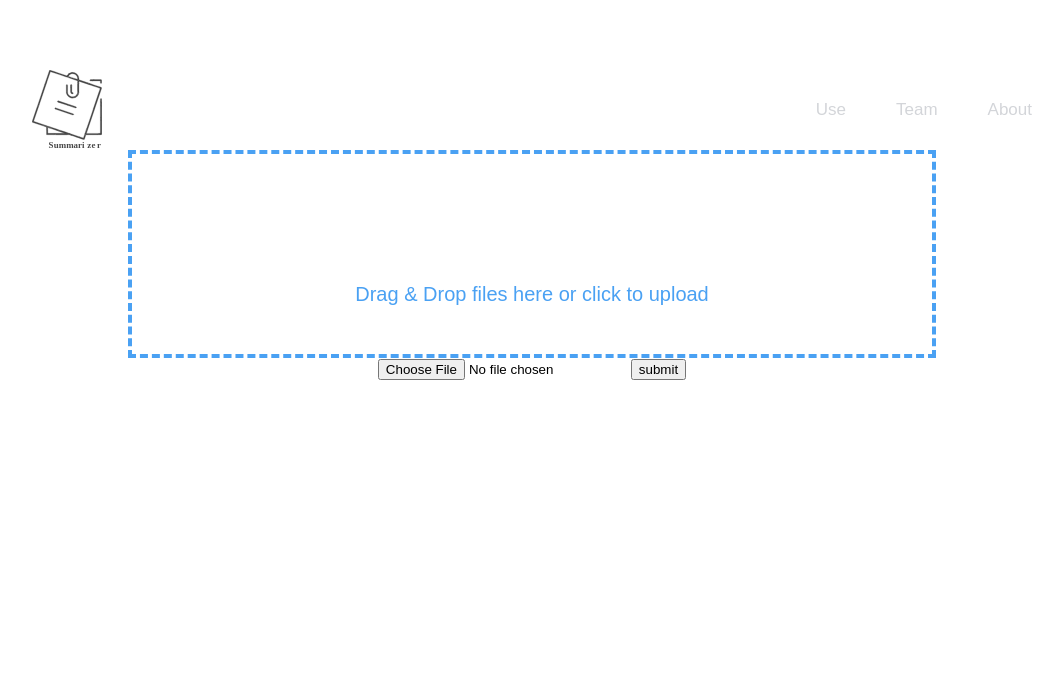
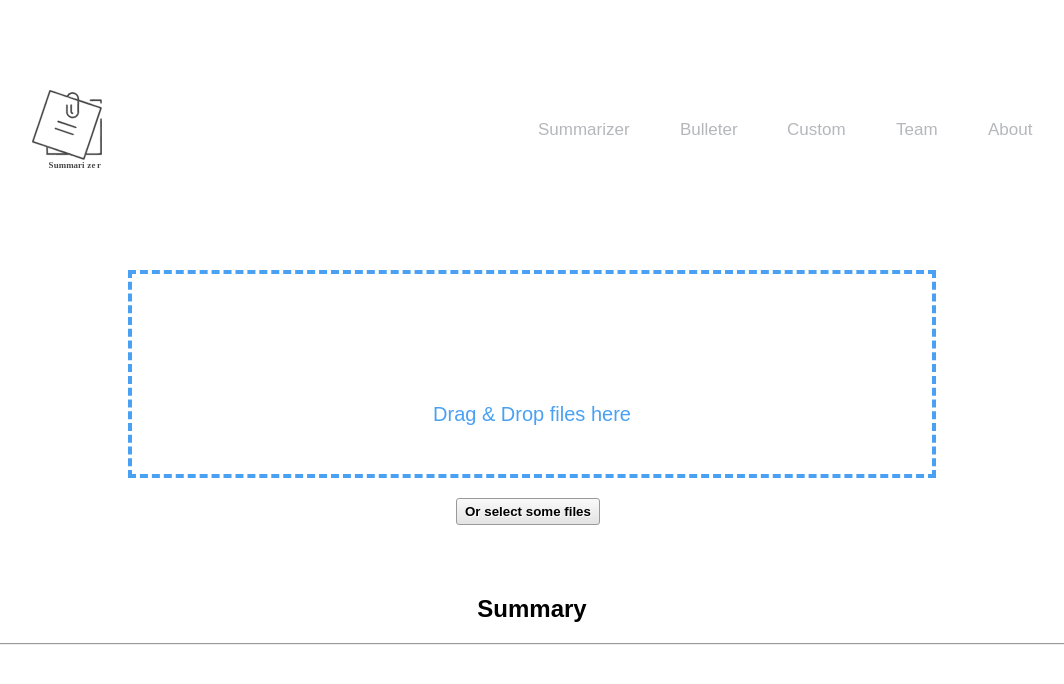
Before and after one commit to lio2011/summarizer-, a React (Create React App) app: page / in a window 1280 px wide. Shown: the top 684 px of the page, without its empty margins (108-1172 px from the left). Built offline with nearby package versions, Linux system fonts and the light colour scheme.

Commit message:
add/animation

```diff
--- a/package.json
+++ b/package.json
@@ -10,6 +10,7 @@
     "lottie-react": "^2.1.0",
     "react": "^17.0.2",
     "react-dom": "^17.0.2",
+    "react-reveal": "^1.2.2",
     "react-router-dom": "^6.0.2",
     "react-scripts": "4.0.3",
     "web-vitals": "^1.0.1"
--- a/src/App.css
+++ b/src/App.css
@@ -2,7 +2,7 @@
   text-align: center;
 }
 
-@import url('https://fonts.googleapis.com/css2?family=Karla:wght@700&display=swap');
+@import url('https://fonts.googleapis.com/css2?family=Karla:wght@400;700&display=swap');
 .App-logo {
   height: 40vmin;
   pointer-events: none;
--- a/src/components/Dropbox.css
+++ b/src/components/Dropbox.css
@@ -1,5 +1,6 @@
 .container {
     /* transform: translateY(-100%); */
+    margin-top: 100px;
 }
 
 .container p {
@@ -15,6 +16,12 @@
     width: 800px;
     height: 200px;
     border: 4px dashed #4aa1f3;
+    transition: 500ms;
+}
+
+.drop-container:hover{
+    opacity: 0.6;
+    transition: 500ms;
 }
 
 .upload-icon {
--- a/src/components/Dropbox.js
+++ b/src/components/Dropbox.js
@@ -17,7 +17,7 @@ const Dropbox = ({submit}) => {
     e.preventDefault();
     const files = e.dataTransfer.files;
     console.log(files[0]);
-    submit()
+    submit(files[0])
   };
 
 
@@ -32,7 +32,7 @@ const Dropbox = ({submit}) => {
       >
         <div className="drop-message">
           <div className="upload-icon"></div>
-          Drag & Drop files here or click to upload
+          Drag & Drop files here
         </div>
       </div>
     </div>
--- a/src/components/Form.css
+++ b/src/components/Form.css
@@ -0,0 +1,48 @@
+.output {
+  margin: auto;
+  padding: 0 50px;
+  margin-top: 70px;
+  font-family: "Karla", sans-serif;
+  font-weight: 400;
+  /* border: solid 1px black; */
+}
+
+.custom-file-input {
+  color: transparent;
+  /* margin: auto; */
+  position: relative;
+  left: 50px;
+
+}
+.custom-file-input::-webkit-file-upload-button {
+  visibility: hidden;
+}
+.custom-file-input::before {
+  content: "Or select some files";
+  color: black;
+  display: inline-block;
+  background: -webkit-linear-gradient(top, #f9f9f9, #e3e3e3);
+  border: 1px solid #999;
+  border-radius: 3px;
+  padding: 5px 8px;
+  outline: none;
+  white-space: nowrap;
+  -webkit-user-select: none;
+  cursor: pointer;
+  text-shadow: 1px 1px #fff;
+  font-weight: 700;
+  font-size: 10pt;
+}
+.custom-file-input:hover::before {
+  border-color: black;
+}
+.custom-file-input:active {
+  outline: 0;
+}
+.custom-file-input:active::before {
+  background: -webkit-linear-gradient(top, #e3e3e3, #f9f9f9);
+}
+
+body {
+  padding: 20px;
+}
--- a/src/components/Form.js
+++ b/src/components/Form.js
@@ -1,24 +1,27 @@
 import React, { useState, useEffect } from "react";
 import Loading from "../animation/Loading";
-import DropZone from "../components/Dropbox"
+import DropZone from "../components/Dropbox";
 import axios from "axios";
+import "./Form.css";
+import Fade from "react-reveal/Zoom";
+
 const Form = () => {
   const [file, setFile] = useState();
-  const [text, setText] = useState("");
+  const [text, setText] = useState(``);
   const [open, setOpen] = useState(false);
 
   useEffect(() => {
     console.log(file);
   }, [file]);
 
-  const api = "http://41ca-43-241-64-2.ngrok.io/summarise/";
+  const api = "http://e07d-43-241-64-2.ngrok.io/summarise/";
 
-  const handleSubmit = async () => {
+  const handleSubmit = async (file) => {
     console.log("Function entered");
     var formData = new FormData();
 
     formData.append("input_txt", file);
-    setOpen(true)
+    setOpen(true);
     try {
       const data = await axios.post(api, formData, {
         headers: {
@@ -26,7 +29,7 @@ const Form = () => {
         },
       });
 
-      setOpen(false)
+      setOpen(false);
       // console.log(data.data.summary_text)
       setText(data.data.summary_text);
     } catch (err) {
@@ -35,23 +38,33 @@ const Form = () => {
   };
   return (
     <div className="App">
-      <DropZone submit = {handleSubmit}/>
+      <DropZone submit={handleSubmit} />
 
-
-      <input
-        type="file"
-        id="myFile"
-        name="filename"
-        onChange={(e) => setFile(e.target.files[0])}
-      />
+      <br />
+      <Fade>
+        <input
+          type="file"
+          id="myFile"
+          name="filename"
+          className="custom-file-input"
+          onChange={(e) => {
+            // setFile(e.target.files[0]);
+            handleSubmit(e.target.files[0]);
+          }}
+        />
+      </Fade>
 
       {/* <input type="file" id="myFile" name="filename" /> */}
-      <input type="button" value="submit" onClick={() => handleSubmit()} />
+      {/* <input type="button" value="submit" onClick={() => handleSubmit(file)} /> */}
       <br />
-      <div style={open?{display: 'block'} : {display: 'none'}}>
+      <div style={open ? { display: "block" } : { display: "none" }}>
         <Loading />
       </div>
-      <p>{text}</p>
+      <p className="output">
+        <h2>Summary</h2>
+        <hr />
+        {text}
+      </p>
     </div>
   );
 };
--- a/src/components/navbar.css
+++ b/src/components/navbar.css
@@ -18,7 +18,7 @@
     height: 20px;
     margin: auto;
     margin-left: 50px;
-    color: #d3d5d9;
+    color: #b5b7bb;
     font-size: 17px;
     transition: 500ms;
     cursor: pointer;
--- a/src/components/navbar.js
+++ b/src/components/navbar.js
@@ -1,18 +1,24 @@
-import React from 'react'
-import "./navbar.css"
-import logo from "../img/logo.svg"
-import { Link } from 'react-router-dom'
+import React from "react";
+import "./navbar.css";
+import logo from "../img/logo.svg";
+import { Link } from "react-router-dom";
+import Zoom from "react-reveal/Zoom";
 const navbar = () => {
-    return (
-        <div className='navbar'>
-            <img src = {logo} alt="logo"/>
-            <div className='navbar__links'>
-                <span>Use</span>
-                <span>Team</span>
-                <span>About</span>
-            </div>
-        </div>
-    )
-}
+  return (
+    <div className="navbar">
+      <img src={logo} alt="logo" />
+      <div className="navbar__links">
+        <Zoom>
+          <span>Summarizer</span>
+          <span>Bulleter</span>
 
-export default navbar
+          <span>Custom</span>
+          <span>Team</span>
+          <span>About</span>
+        </Zoom>
+      </div>
+    </div>
+  );
+};
+
+export default navbar;
```
Also changed, not shown: 1 other file (tests, documents, lock files or other folders).
